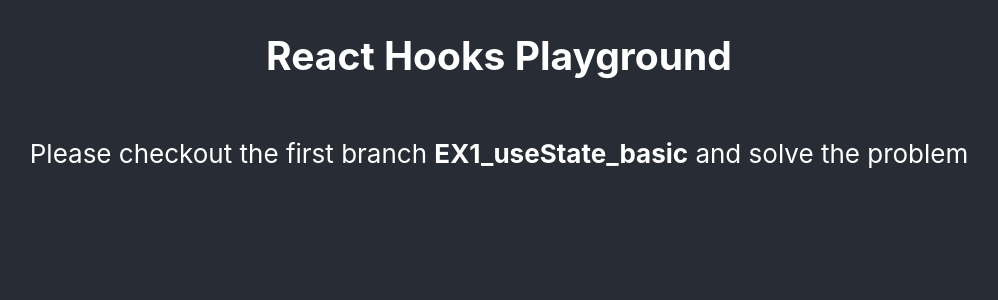
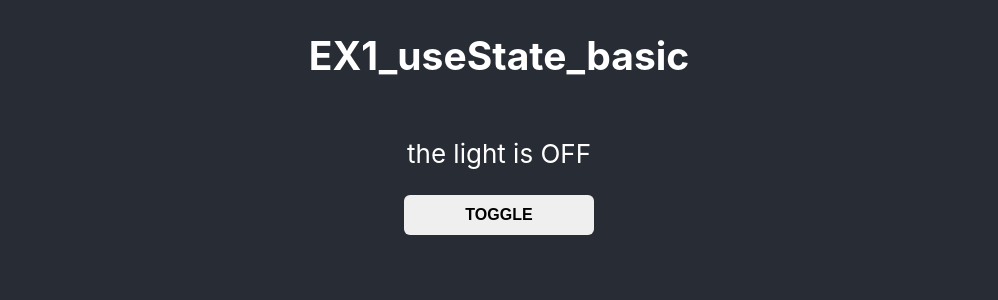
Before and after one commit to stefanolepera/react-hooks-playground, a React (Create React App) app: page / in a window 1280 px wide. Shown: the top 300 px of the page, without its empty margins (141-1139 px from the left). Built offline with nearby package versions, Linux system fonts and the light colour scheme; the HTML template or start-up script is replaced by a standard one.

Commit message:
EX1 structure completed

```diff
--- a/src/components/Main/Main.jsx
+++ b/src/components/Main/Main.jsx
@@ -1,23 +1,29 @@
-import React from 'react';
-import styled from 'styled-components';
+import React, { Component } from 'react';
+import { MainWrapper, Button } from './Main.style';
 
-const MainWrapper = styled.div`
-    display: flex;
-    flex-direction: column;
-    align-item: center;
-    justify-content: center;
-`;
+class Main extends Component {
+    constructor(props) {
+        super(props);
+        this.state = {
+            toggle: false
+        };
+    }
 
-const Main = () => {
-    return (
-        <MainWrapper>
-            <h2>React Hooks Playground</h2>
-            <p>
-                Please checkout the first branch <b>EX1_useState_basic</b> and
-                solve the problem
-            </p>
-        </MainWrapper>
-    );
-};
+    switchToggle = () => {
+        this.setState({
+            toggle: !this.state.toggle
+        });
+    };
+
+    render() {
+        return (
+            <MainWrapper>
+                <h2>EX1_useState_basic</h2>
+                <p>{`the light is ${this.state.toggle ? 'ON' : 'OFF'}`}</p>
+                <Button onClick={this.switchToggle}>TOGGLE</Button>
+            </MainWrapper>
+        );
+    }
+}
 
 export default Main;
--- /dev/null
+++ b/src/components/Main/Main.style.js
@@ -0,0 +1,25 @@
+import styled from 'styled-components';
+
+export const MainWrapper = styled.div`
+    display: flex;
+    flex-direction: column;
+    align-items: center;
+    justify-content: center;
+`;
+
+export const Button = styled.button`
+    border: 1px;
+    line-height: 2.5;
+    padding: 0 20px;
+    font-size: 1rem;
+    font-weight: 600;
+    text-align: center;
+    color: #000;
+    border-radius: 6px;
+    width: 50%;
+    cursor: pointer;
+
+    :hover {
+        background-color: grey;
+    }
+`;
```
